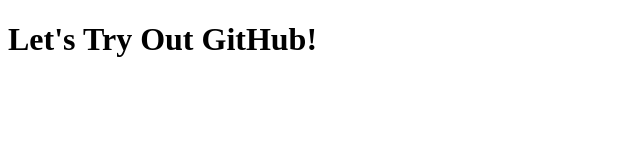
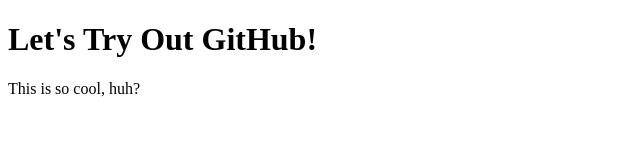
Before and after one commit to mikeuzo/example, a plain HTML site: page index.html in a window 1280 px wide. Shown: the whole page, without its empty margins (0-640 px from the left). Drawn offline with Linux system fonts and the light colour scheme.

Commit message:
Added a new paragraph

```diff
--- a/index.html
+++ b/index.html
@@ -7,6 +7,6 @@
 	</head>
 	<body>
 		<h1>Let's Try Out GitHub!</h1>
-
+		<p>This is so cool, huh?</p>
 	</body>
 </html>
```
